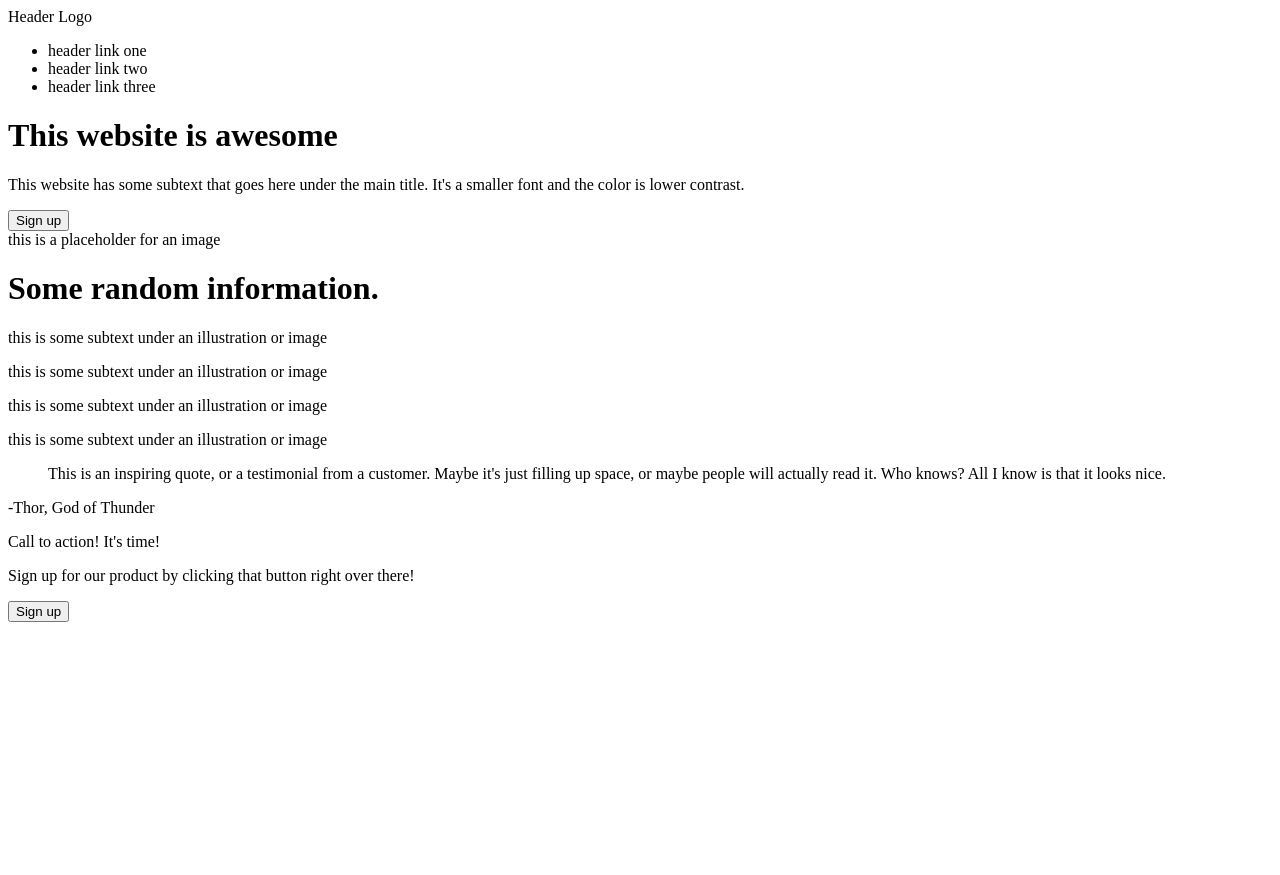
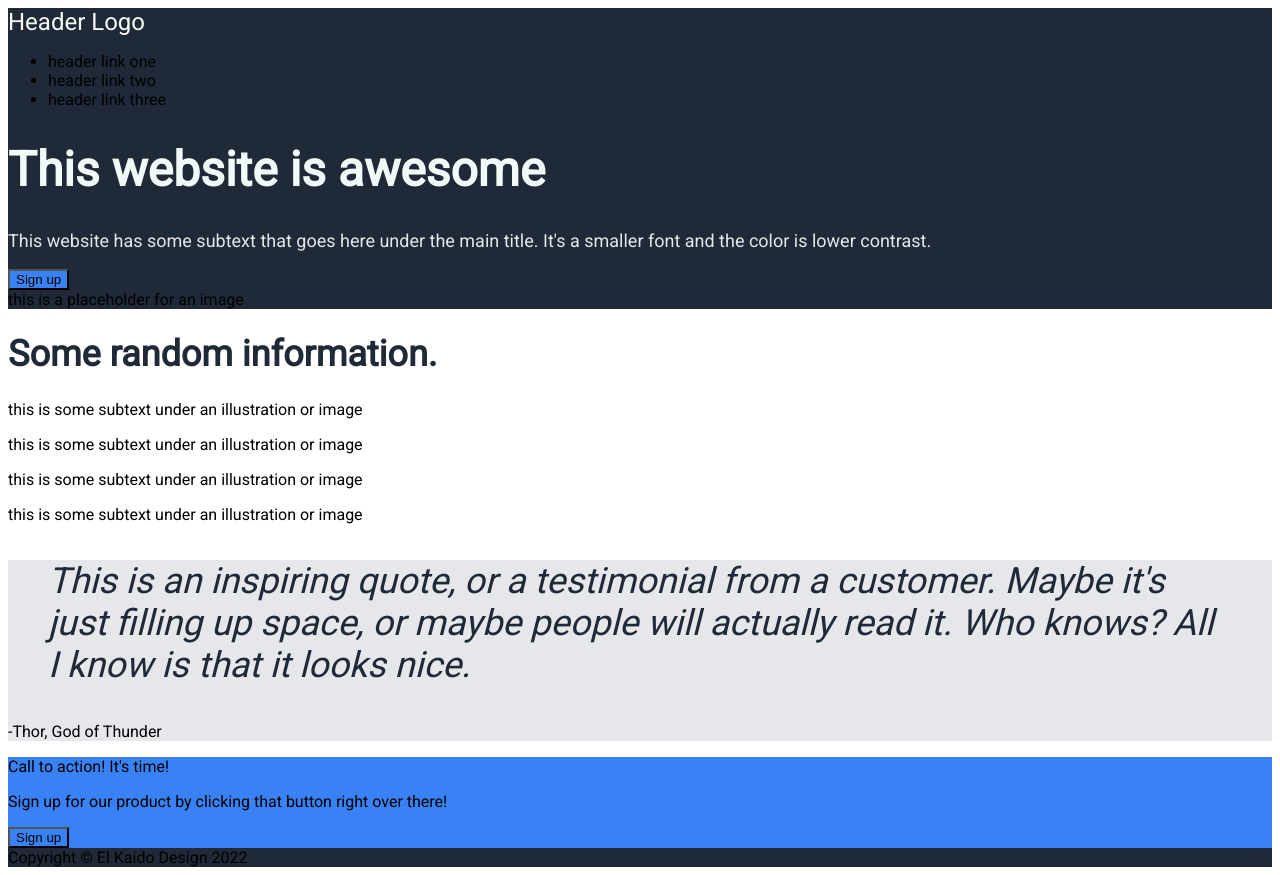
Before and after one commit to changothy/odin-css, a plain HTML site: page index.html in a window 1280 px wide. Before the commit the page ends 800 px from the top, so only its background shows below. Drawn offline with Linux system fonts and the light colour scheme.

Commit message:
Define CSS styles from brief, refine site layout.

```diff
--- a/index.html
+++ b/index.html
@@ -4,6 +4,8 @@
     <meta charset="UTF-8">
     <meta http-equiv="X-UA-Compatible" content="IE=edge">
     <meta name="viewport" content="width=device-width, initial-scale=1.0">
+    <link rel="stylesheet" href="style.css">
+    <link rel="stylesheet" href="https://fonts.googleapis.com/css?family=Roboto"> <!-- Adding support for Roboto font -->
     <title>Odin CSS project</title>
 </head>
 <body>
@@ -14,18 +16,17 @@
             <li>header link two</li>
             <li>header link three</li>
         </ul>
-    </div>
-
         <div class="hero">
             <div class="hero-content">
-            <h1>This website is awesome</h1>
+                <h1 class="main-text">This website is awesome</h1>
                 <p>This website has some subtext that goes here under the main title. It's a smaller font and the color is lower contrast.</p>
                 <button>Sign up</button>
             </div>
             <div class="hero-image">this is a placeholder for an image</div>
         </div>
+    </div>
 
-    <div class="random-info">
+    <div class="information">
         <h1>Some random information.</h1>
         <div class="cardlist">
             <div class="card">
@@ -53,5 +54,9 @@
         <p>Sign up for our product by clicking that button right over there!</p>
         <button>Sign up</button>
     </div>
+
+    <div class="footer">
+        Copyright &copy; El Kaido Design 2022
+    </div>
 </body>
 </html>
--- a/style.css
+++ b/style.css
@@ -0,0 +1,46 @@
+body {
+    font-family: Roboto, sans-serif;
+}
+
+.header,
+.footer {
+    background-color: #1F2937;
+}
+
+h1.main-text {
+    font-size: 48px;
+    font-weight: extra-bold;
+    color: #F0FAF8;
+}
+
+.hero-content p {
+    font-size: 18px;
+    color: #E5E7EB;
+}
+
+.logo {
+    font-size: 24px;
+    color: #F9FAF8;
+}
+
+button,
+.cta {
+    background-color: #3882F6;
+}
+
+.information h1 {
+    font-size: 36px;
+    font-weight: extra-bold;
+    color: #1F2937;
+}
+
+.quote {
+    background-color: #E5E7EB;
+}
+
+.quote blockquote {
+    font-size: 36px;
+    font-weight: light;
+    font-style: italic;
+    color: #1F2937
+}
```
Lines whose indentation alone changed are shown as unchanged.
